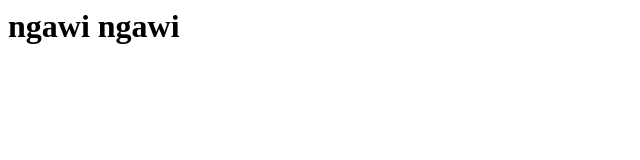
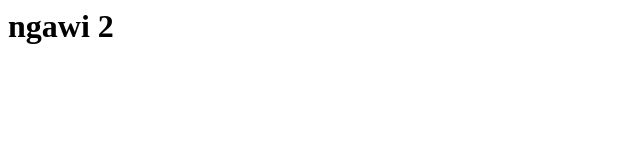
Before and after one commit to fitriadinugroho04/ksiremedial, a plain HTML site: page index.html in a window 1280 px wide. Shown: the whole page, without its empty margins (0-640 px from the left). Drawn offline with Linux system fonts and the light colour scheme.

Commit message:
perubahan

```diff
--- a/index.html
+++ b/index.html
@@ -1 +1 @@
-<h1>ngawi ngawi</h1>
+<h1>ngawi 2</h1>
```
